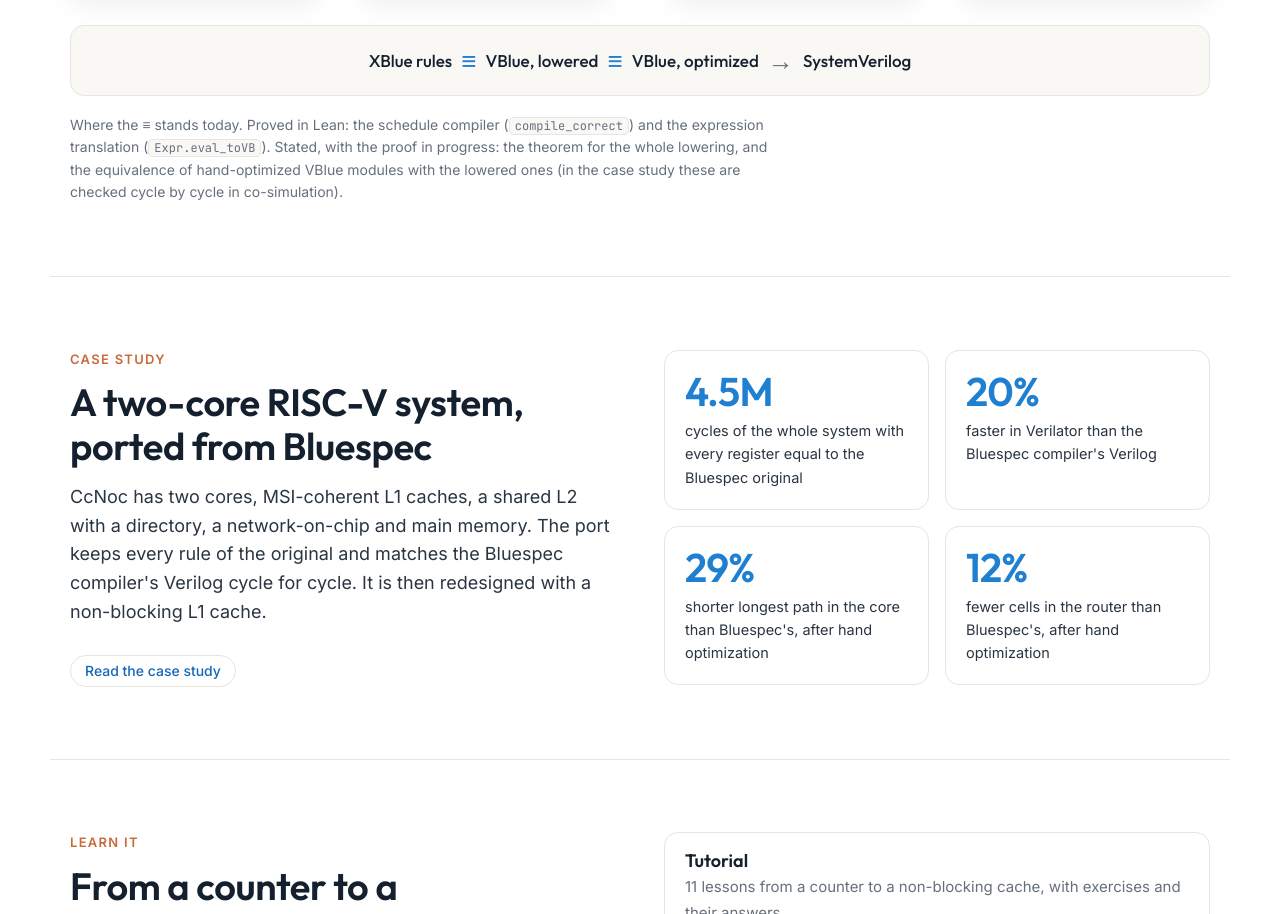
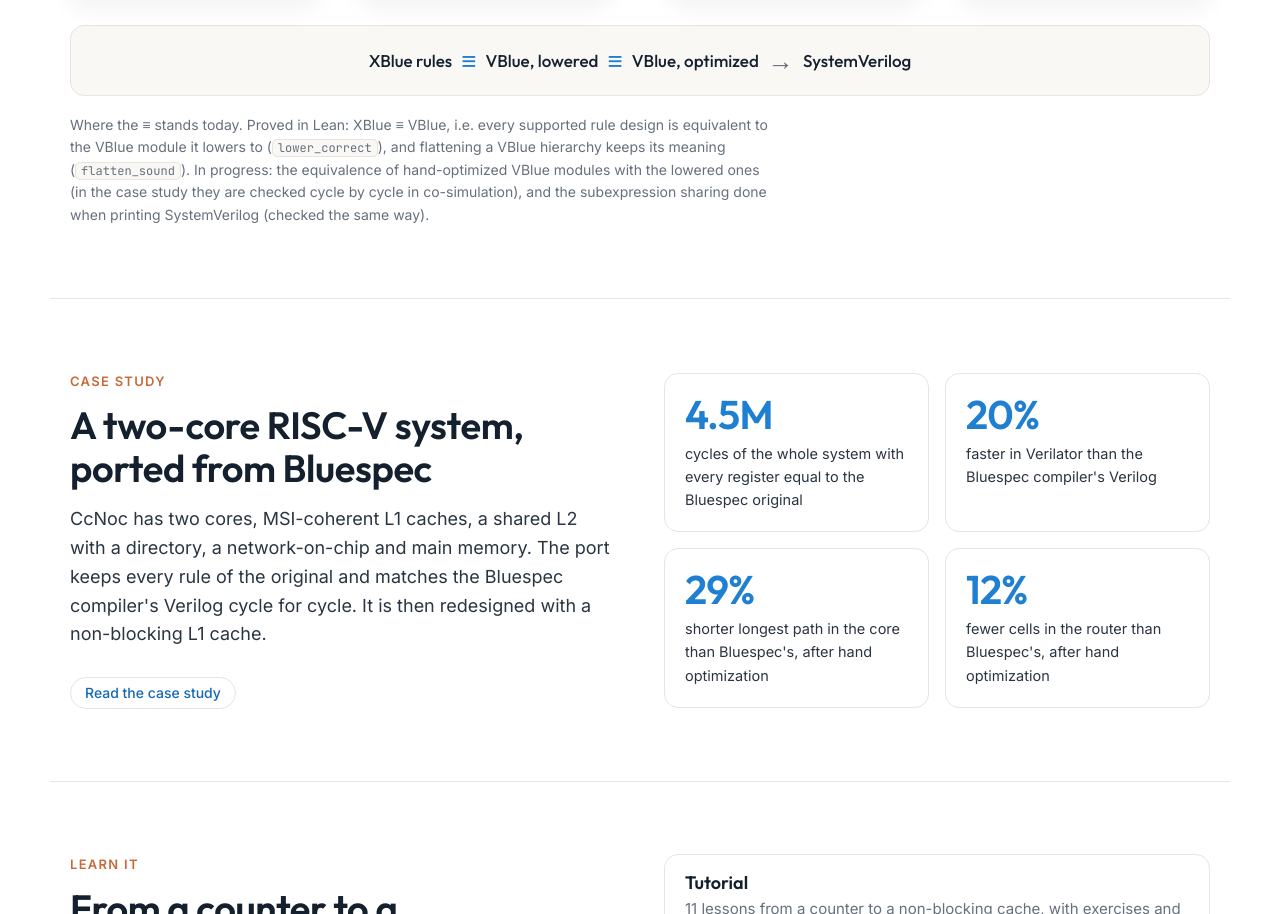
Before and after one commit to MJChku/xblue-site, a plain HTML site: page index.html in a window 1280 px wide. Shown: the part 1535-2449 px from the top of the page. Drawn offline with Linux system fonts and the light colour scheme.

Commit message:
front page: XBlue ≡ VBlue is proved

```diff
--- a/index.html
+++ b/index.html
@@ -309,7 +309,7 @@ summary { cursor: pointer; color: var(--link); font-size: 14px; font-weight: 500
     <li class="node"><span class="tag sv">SystemVerilog</span><b>Ship it</b><span>VBlue prints plain SystemVerilog: one assignment per value and one clocked block. No scheduling logic is added.</span></li>
   </ol>
   <p class="chain"><span>XBlue rules</span><i>≡</i><span>VBlue, lowered</span><i>≡</i><span>VBlue, optimized</span><i class="to">→</i><span>SystemVerilog</span></p>
-  <p class="note">Where the ≡ stands today. Proved in Lean: the schedule compiler (<code>compile_correct</code>) and the expression translation (<code>Expr.eval_toVB</code>). Stated, with the proof in progress: the theorem for the whole lowering, and the equivalence of hand-optimized VBlue modules with the lowered ones (in the case study these are checked cycle by cycle in co-simulation).</p>
+  <p class="note">Where the ≡ stands today. Proved in Lean: XBlue ≡ VBlue, i.e. every supported rule design is equivalent to the VBlue module it lowers to (<code>lower_correct</code>), and flattening a VBlue hierarchy keeps its meaning (<code>flatten_sound</code>). In progress: the equivalence of hand-optimized VBlue modules with the lowered ones (in the case study they are checked cycle by cycle in co-simulation), and the subexpression sharing done when printing SystemVerilog (checked the same way).</p>
 </div></section>
 
 <section class="band"><div class="in case">
```
